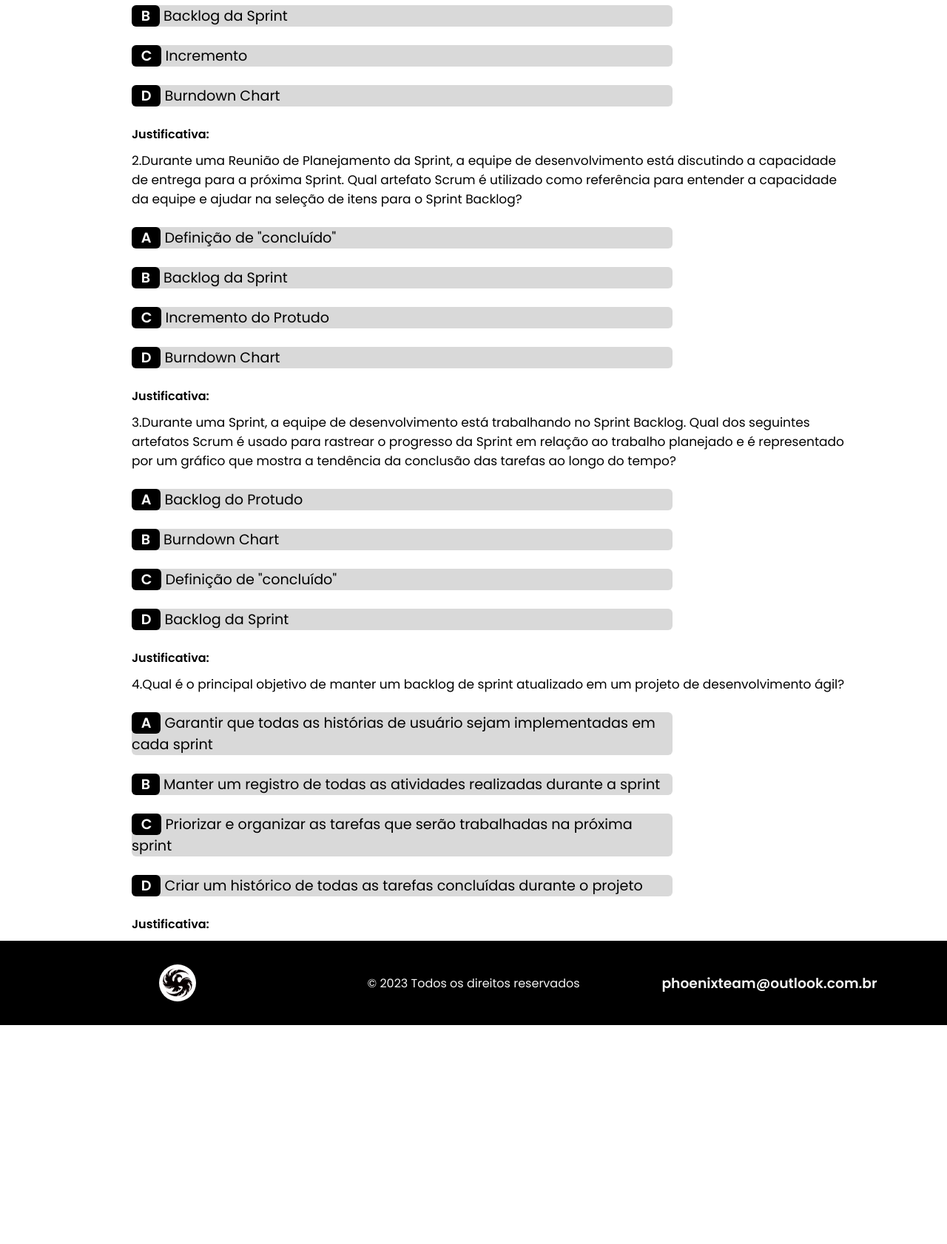
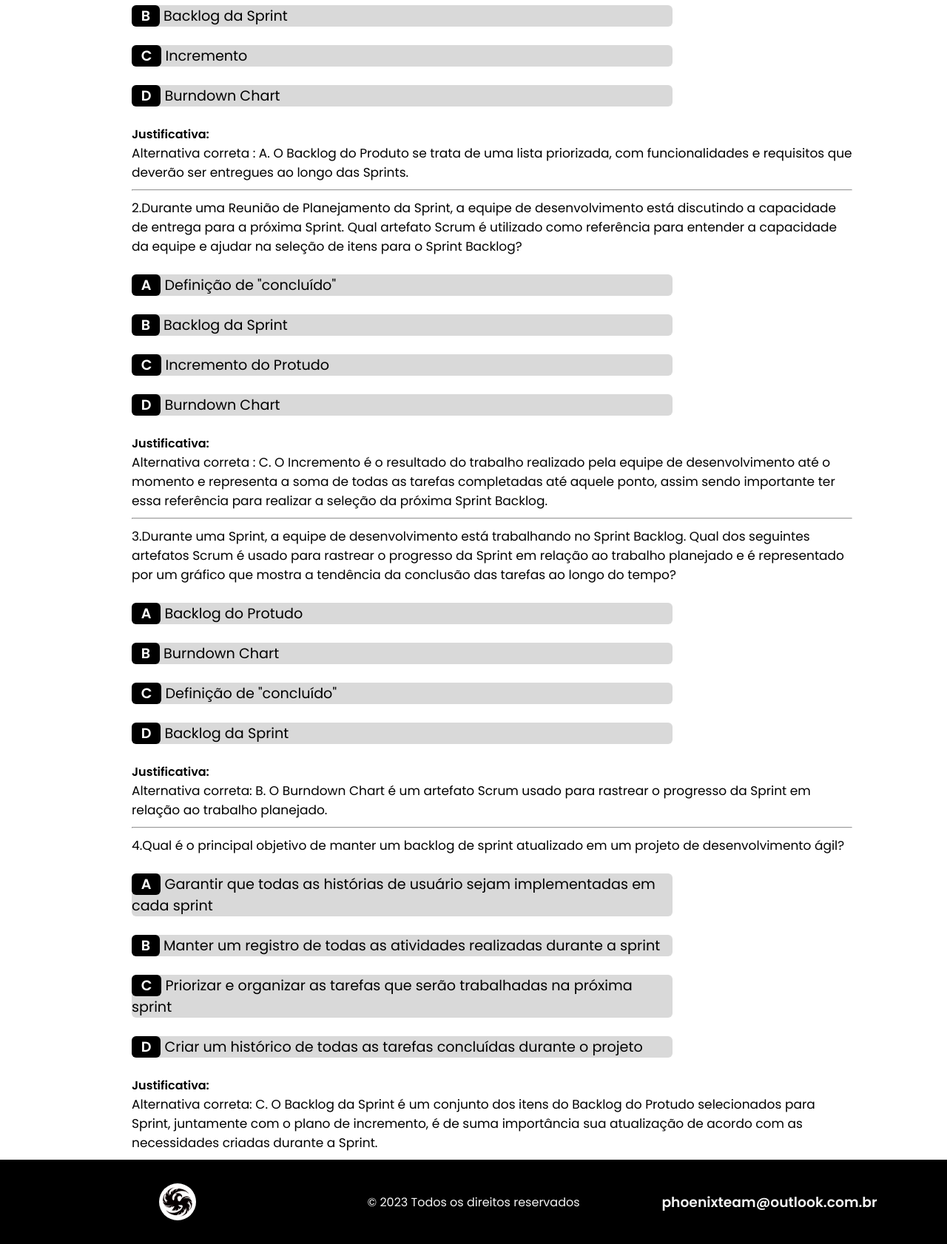
Before and after one commit to Phoenix-Team-Fatec/ScrumTutor, a Flask app: page /artefatos in a window 1280 px wide. Shown: the part 1752-3434 px from the top of the page at 74% size. Before the commit the page ends 3138 px from the top, so only its background shows below. Run offline with Flask 3, Linux system fonts and the light colour scheme.

Commit message:
artefatos concluído

```diff
--- a/SPRINT 2/static/CSS/style.css
+++ b/SPRINT 2/static/CSS/style.css
@@ -482,6 +482,11 @@ p{
     margin: 25px auto;
     border: 0.1rem solid black;
     color: white;
+    display: flex;
+}
+
+.container1:hover {
+    transform: translateY(-8px); /* Efeito de elevação ao passar o mouse */
 }
 
 .conteudo1{
@@ -497,6 +502,11 @@ p{
     margin: 25px auto;
     border: 0.1rem solid black;
     color: white;
+    display: flex;
+}
+
+.container2:hover {
+    transform: translateY(-8px); /* Efeito de elevação ao passar o mouse */
 }
 
 .conteudo2{
@@ -511,6 +521,11 @@ p{
     margin: 25px auto;
     border: 0.1rem solid black;
     color: white;
+    display: flex;
+}
+
+.container3:hover {
+    transform: translateY(-8px); /* Efeito de elevação ao passar o mouse */
 }
 
 .conteudo3{
@@ -525,6 +540,11 @@ p{
     margin: 25px auto;
     border: 0.1rem solid black;
     color: white;
+    display: flex;
+}
+
+.container4:hover {
+    transform: translateY(-8px); /* Efeito de elevação ao passar o mouse */
 }
 
 .conteudo4{
@@ -539,6 +559,11 @@ p{
     margin: 25px auto;
     border: 0.1rem solid black;
     color: white;
+    display: flex;
+}
+
+.container5:hover {
+    transform: translateY(-8px); /* Efeito de elevação ao passar o mouse */
 }
 
 .conteudo5{
--- a/SPRINT 2/templates/artefatos.html
+++ b/SPRINT 2/templates/artefatos.html
@@ -18,6 +18,7 @@
 {% block main %}
 <body>
     <div class="container1" id="card1">
+        <div>
         <h2>Backlog do Produto</h2>
         <div class="conteudo1">
             <ul>
@@ -26,9 +27,11 @@
                 <li>Considerado “dinâmico”, pois é atualizado sob demanda a medida que novas <br> informações estão disponíveis.</li>
             </ul>
         </div>
+        </div>
     </div>
 
     <div class="container2" id="card2">
+        <div>
         <h2>Backlog da Sprint</h2>
         <div class="conteudo2">
             <ul>
@@ -37,9 +40,11 @@
                 <li>Criado na Reunião de Planejamento da Sprint.</li>
             </ul>
         </div>
+        </div>
     </div>
 
     <div class="container3" id="card3">
+        <div>
         <h2>Incremento do Protudo</h2>
         <div class="conteudo3">
             <ul>
@@ -48,9 +53,11 @@
                 <li>Como resultado, o incremento do produto deve ser utilizável.</li>
             </ul>
         </div>
+        </div>
     </div>
 
     <div class="container4" id="card4">
+        <div>
         <h2>Gráfico burndown</h2>
         <div class="conteudo4">
             <ul>
@@ -59,9 +66,11 @@
                 <li>São úteis para ajudar e avaliar a velocidade de execução da equipe para que <br> ela saiba se vai concluir ou precisará se reorganizar.</li>
             </ul>
         </div>
+        </div>
     </div>
 
     <div class="container5" id="card5">
+        <div>
         <h2>Definição de "concluído"</h2>
         <div class="conteudo5">
             <ul>
@@ -69,6 +78,7 @@
                 <li>Deve ser documentado e compartilhado;</li>
                 <li>Ajuda a definir os limites do incremento e também define quando as tarefas <br> estão prontas e podem ser fechadas.</li>
             </ul>
+        </div>
         </div>
     </div>
 
@@ -97,9 +107,13 @@
                 </div>
                 <div>
                     <strong>Justificativa:</strong>
+                    <p>Alternativa correta : A. O Backlog do Produto se trata de uma lista priorizada, com funcionalidades e requisitos que deverão ser entregues ao longo das Sprints.</p>
+                    <p></p>
                 </div>
         </div>
     </section>
+
+    <hr>
 
     <section>
         <div class="container">
@@ -124,9 +138,12 @@
                 </div>
                 <div>
                     <strong>Justificativa:</strong>
+                    <p>Alternativa correta : C. O Incremento é o resultado do trabalho realizado pela equipe de desenvolvimento até o momento e representa a soma de todas as tarefas completadas até aquele ponto, assim sendo importante ter essa referência para realizar a seleção da próxima Sprint Backlog.</p>
                 </div>
         </div>
     </section>
+
+    <hr>
 
     <section>
         <div class="container">
@@ -151,9 +168,12 @@
                 </div>
                 <div>
                     <strong>Justificativa:</strong>
+                    <p>Alternativa correta: B. O Burndown Chart é um artefato Scrum usado para rastrear o progresso da Sprint em relação ao trabalho planejado.</p>
                 </div>
         </div>
         </section>
+
+        <hr>
 
         <section>
             <div class="container">
@@ -176,6 +196,7 @@
                     </div>
                     <div>
                         <strong>Justificativa:</strong>
+                        <p>Alternativa correta: C. O Backlog da Sprint é um conjunto dos itens do Backlog do Protudo selecionados para Sprint, juntamente com o plano de incremento, é de suma importância sua atualização de acordo com as necessidades criadas durante a Sprint.
                     </div>
             </div>
             </section>
```
